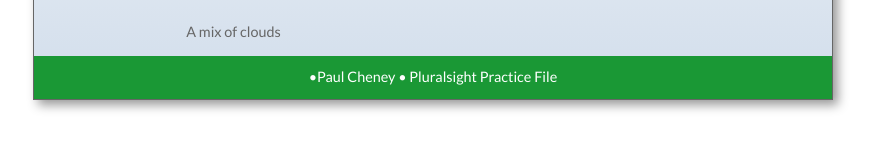
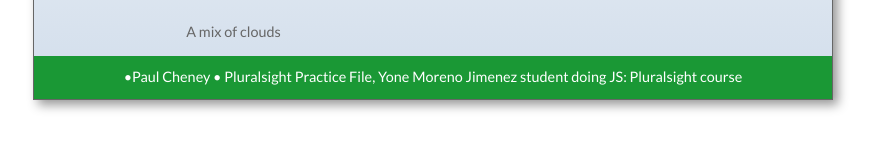
Before and after one commit to YoneMoreno/UsingWeatherUndergroundAPIwithJavascript, a plain HTML site: page index.html in a window 1280 px wide. Shown: the part 287-436 px from the top of the page, without its empty margins (207-1082 px from the left). Drawn offline with Linux system fonts and the light colour scheme; no server answers.

```diff
--- a/index.html
+++ b/index.html
@@ -85,7 +85,7 @@
 
 
     <footer>
-    <p>&bull;Paul Cheney &bull; Pluralsight Practice File</p>
+    <p>&bull;Paul Cheney &bull; Pluralsight Practice File, Yone Moreno Jimenez student doing JS: Pluralsight course</p>
     </footer>
 
 		</div> <!-- end wrapper -->
```
Also changed, not shown: 1 other file.
